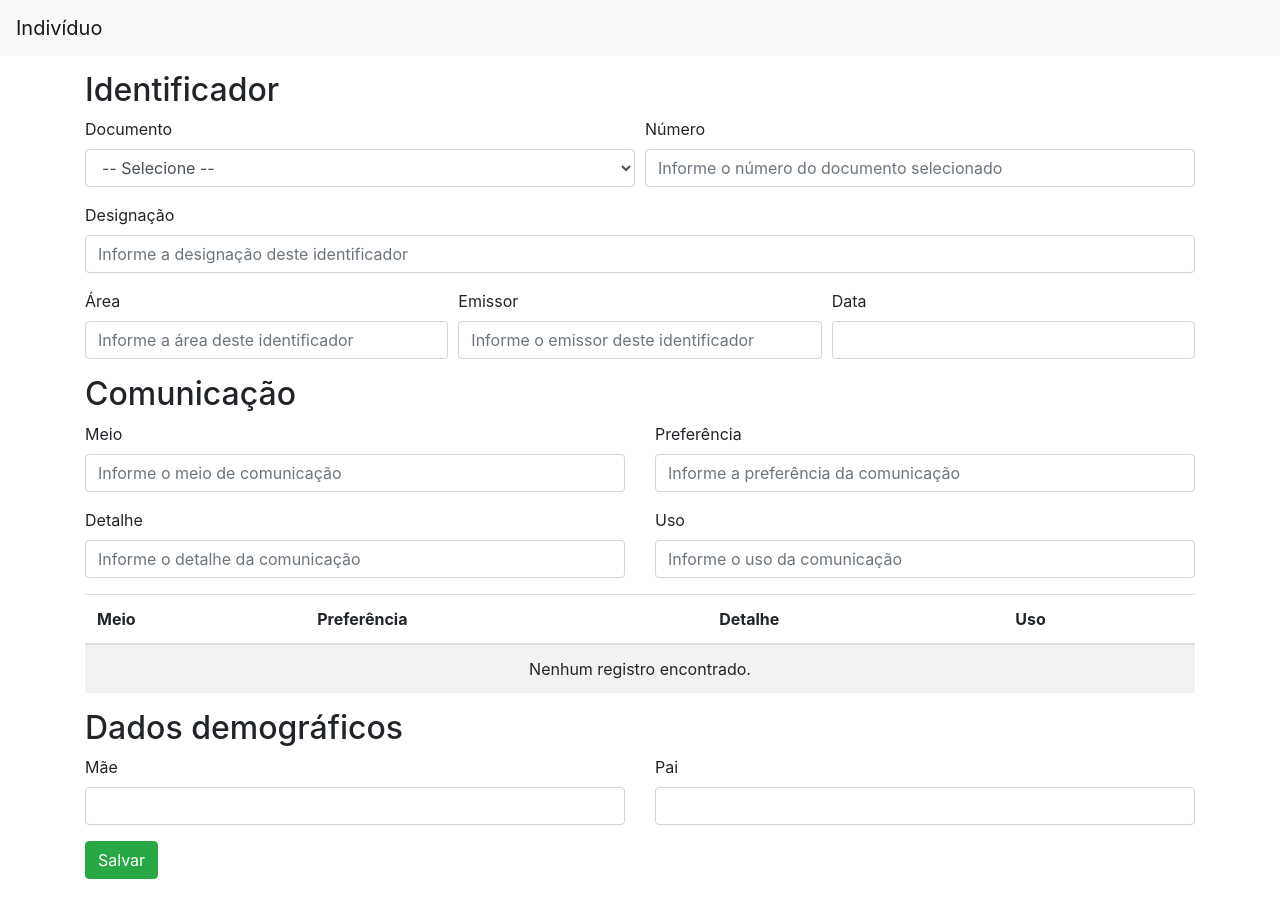
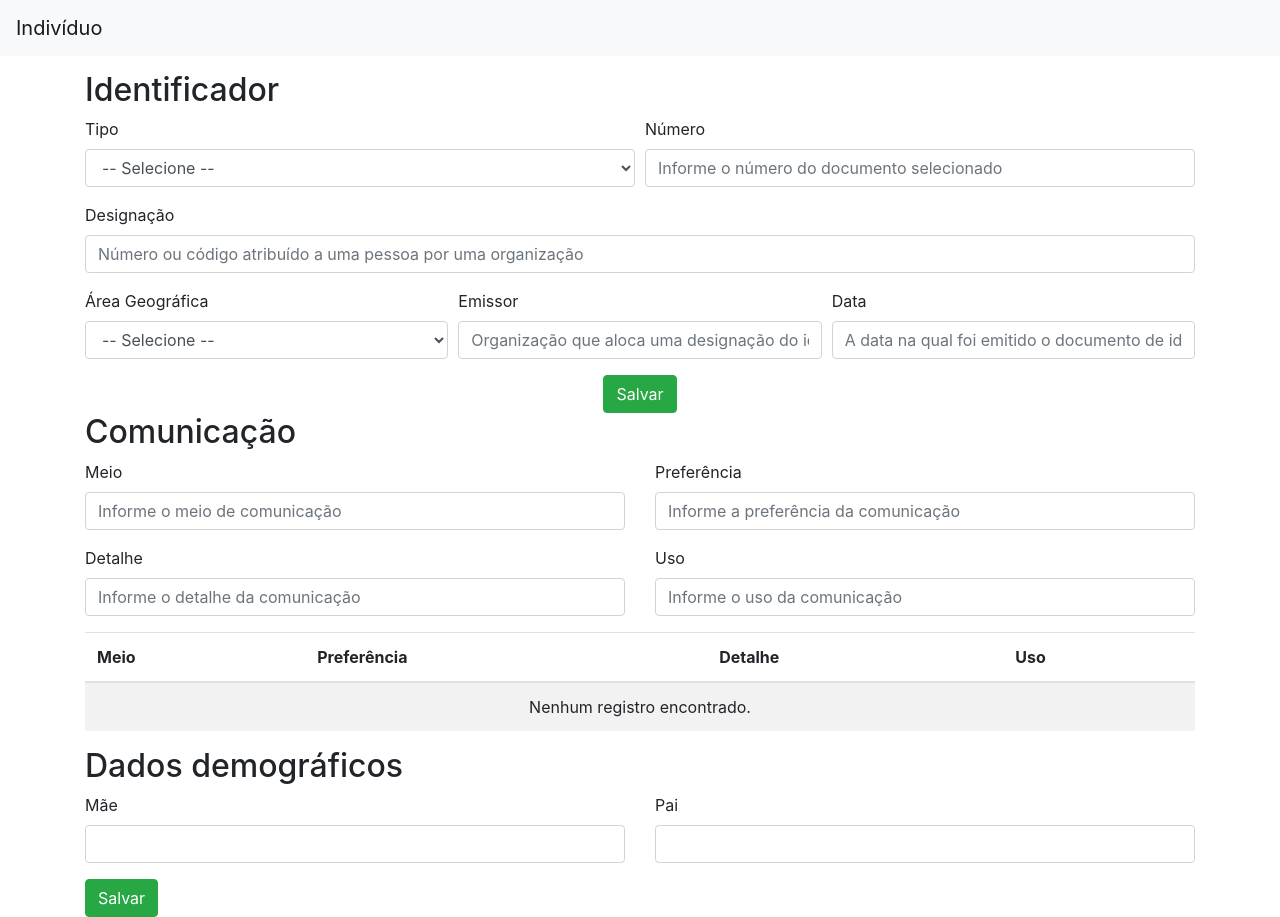
Before and after one commit to orenatoaraujo/fe-2018, an Angular app: page /individuos in a window 1280 px wide. Before the commit the page ends 879 px from the top, so only its background shows below. Built offline with nearby package versions, Linux system fonts and the light colour scheme.

Commit message:
Ajuste no formulário do identificador

```diff
--- a/src/app/identificador/identificador.component.html
+++ b/src/app/identificador/identificador.component.html
@@ -3,12 +3,12 @@
 <form (ngSubmit)="onSubmit()" #identificadorForm="ngForm" novalidate>
   <div class="form-row">
     <div class="form-group col-md-6">
-      <label for="inputDocumento">Documento</label>
-      <select id="inputDocumento"
+      <label for="inputTipo">Tipo</label>
+      <select id="inputTipo"
         class="form-control"
-        #inputDocumento='ngModel'
-        name='inputDocumento'
-        [(ngModel)]="identificador.documento">
+        #inputTipo='ngModel'
+        name='inputTipo'
+        [(ngModel)]="identificador.tipo">
         <option disabled selected value="null"> -- Selecione -- </option>
         <option value="1">Certidão</option>
         <option value="2">CTPS</option>
@@ -25,23 +25,20 @@
     </div>
   </div>
 
-  <div *ngIf="identificador.documento == 1" class="form-row">
+  <div *ngIf="identificador.tipo == 1" class="form-row">
       <div class="form-group col-md-2">
         <label for="iddocumentoCertidao">Certidão</label>
         <select id="iddocumentoCertidao" class="form-control">
           <option disabled selected value="null"> -- Selecione -- </option>
-          <option value="1">Nascimento</option>
-          <option value="2">Casamento</option>
-          <option value="3">Óbito</option>
-          <option value="4">Protesto</option>
-          <option value="5">Imóvel</option>
-          <option value="6">Apostilamento</option>
+          <option value="N">Nascimento</option>
+          <option value="C">Casamento</option>
+          <option value="D">Divórcio</option>
         </select>
       </div>
 
       <div class="form-group col-md-10">
       <label for="inputCartorio">Cartório</label>
-      <input type="text" placeholder="Informe o cartório da certidão"
+      <input type="text" placeholder="O nome do cartório que emitiu a certidão"
           class="form-control"
           #inputCartorio="ngModel"
           name="inputCartorio"
@@ -49,10 +46,10 @@
     </div>
   </div>
 
-  <div *ngIf="identificador.documento == 1" class="form-row">
+  <div *ngIf="identificador.tipo == 1" class="form-row">
       <div class="form-group col-md-6">
           <label for="inputLivro">Livro</label>
-          <input type="text" placeholder="Informe o livro do cartório"
+          <input type="text" placeholder="Número do livro no qual foi feito o registro da certidão no cartório"
               class="form-control"
               #inputLivro="ngModel"
               name="inputLivro"
@@ -60,7 +57,7 @@
       </div>
       <div class="form-group col-md-2">
           <label for="inputFolha">Folha</label>
-          <input type="text" placeholder="Informe a folha do livro"
+          <input type="text" placeholder="Número da folha do livro no qual foi feito o registro da certidão no cartório"
               class="form-control"
               #inputFolha="ngModel"
               name="inputFolha"
@@ -68,7 +65,7 @@
       </div>
       <div class="form-group col-md-4">
           <label for="inputTermo">Termo</label>
-          <input type="text" placeholder="Informe o termo do livro"
+          <input type="text" placeholder="Número da certidão constante no livro no qual foi lavrada a certidão no cartório"
               class="form-control"
               #inputTermo="ngModel"
               name="inputTermo"
@@ -76,10 +73,10 @@
       </div>
     </div>
 
-    <div *ngIf="identificador.documento == 2" class="form-row">
+    <div *ngIf="identificador.tipo == 2" class="form-row">
       <div class="form-group col-md-6">
           <label for="inputSerie">Serie</label>
-          <input type="text" placeholder="Informe a serie da CTPS"
+          <input type="text" placeholder="Número da série da CTPS"
               class="form-control"
               #inputSerie="ngModel"
               name="inputSerie"
@@ -89,41 +86,41 @@
           <label for="idEstado">Estado</label>
           <select id="idEstado" class="form-control">
             <option disabled selected value="null"> -- Selecione -- </option>
-            <option value="11">Rondônia</option>
-            <option value="12">Acre</option>
-            <option value="13">Amazonas</option>
-            <option value="14">Roraima</option>
-            <option value="15">Pará</option>
-            <option value="16">Amapá</option>
-            <option value="17">Tocantins</option>
-            <option value="21">Maranhão</option>
-            <option value="22">Piauí</option>
-            <option value="23">Ceará</option>
-            <option value="24">Rio Grande do Norte</option>
-            <option value="25">Paraíba</option>
-            <option value="26">Pernambuco</option>
-            <option value="27">Alagoas</option>
-            <option value="28">Sergipe</option>
-            <option value="29">Bahia</option>
-            <option value="31">Minas Gerais</option>
-            <option value="32">Espírito Santo</option>
-            <option value="33">Rio de Janeiro</option>
-            <option value="35">São Paulo</option>
-            <option value="41">Paraná</option>
-            <option value="42">Santa Catarina</option>
-            <option value="43">Rio Grande do Sul</option>
-            <option value="50">Mato Grosso do Sul</option>
-            <option value="51">Mato Grosso</option>
-            <option value="52">Goiás</option>
-            <option value="53">Distrito Federal</option>
+            <option value="AC">Acre</option>
+            <option value="AL">Alagoas</option>
+            <option value="AM">Amazonas</option>
+            <option value="AP">Amapá</option>
+            <option value="BA">Bahia</option>
+            <option value="CE">Ceará</option>
+            <option value="DF">Distrito Federal</option>
+            <option value="ES">Espírito Santo</option>
+            <option value="GO">Goiás</option>
+            <option value="MA">Maranhão</option>
+            <option value="MG">Minas Gerais</option>
+            <option value="MS">Mato Grosso do Sul</option>
+            <option value="MT">Mato Grosso</option>
+            <option value="PA">Pará</option>
+            <option value="PB">Paraíba</option>
+            <option value="PE">Pernambuco</option>
+            <option value="PI">Piauí</option>
+            <option value="PR">Paraná</option>
+            <option value="RJ">Rio de Janeiro</option>
+            <option value="RN">Rio Grande do Norte</option>
+            <option value="RO">Rondônia</option>
+            <option value="RR">Roraima</option>
+            <option value="RS">Rio Grande do Sul</option>
+            <option value="SC">Santa Catarina</option>
+            <option value="SE">Sergipe</option>
+            <option value="SP">São Paulo</option>
+            <option value="TO">Tocantins</option>
           </select>
       </div>
     </div>
 
-    <div *ngIf="identificador.documento == 3" class="form-row">
+    <div *ngIf="identificador.tipo == 3" class="form-row">
       <div class="form-group col-md-6">
           <label for="inputSecao">Seção</label>
-          <input type="text" placeholder="Informe a seção do título eleitoral"
+          <input type="text" placeholder="Número da seção eleitoral do título de eleitor"
               class="form-control"
               #inputSecao="ngModel"
               name="inputSecao"
@@ -131,7 +128,7 @@
       </div>
       <div class="form-group col-md-6">
           <label for="inputZona">Zona</label>
-          <input type="text" placeholder="Informe a zona do título eleitoral"
+          <input type="text" placeholder="Número da zona eleitoral do título de eleitor"
               class="form-control"
               #inputZona="ngModel"
               name="inputZona"
@@ -141,7 +138,7 @@
 
   <div class="form-group">
     <label for="inputDesignacao">Designação</label>
-    <input type="text" placeholder="Informe a designação deste identificador"
+    <input type="text" placeholder="Número ou código atribuído a uma pessoa por uma organização"
         class="form-control"
         #inputDesignacao='ngModel'
         name="inputDesignacao"
@@ -149,16 +146,22 @@
   </div>
   <div class="form-row">
     <div class="form-group col-md-4">
-        <label for="inputArea">Área</label>
-        <input type="text" placeholder="Informe a área deste identificador"
-            class="form-control"
-            #inputArea="ngModel"
-            name="inputArea"
-            [(ngModel)]="identificador.area">
+        <label for="inputArea">Área Geográfica</label>
+        <select id="inputDocumento"
+          class="form-control"
+          #inputArea='ngModel'
+          name='inputArea'
+          [(ngModel)]="identificador.area">
+          <option disabled selected value="null"> -- Selecione -- </option>
+          <option value="1">Sujeito Local</option>
+          <option value="2">Área, Região ou Distrito</option>
+          <option value="3">Estado, Província ou Território</option>
+          <option value="4">Nacional</option>
+        </select>
     </div>
     <div class="form-group col-md-4">
       <label for="inputEmissor">Emissor</label>
-      <input type="text" placeholder="Informe o emissor deste identificador"
+      <input type="text" placeholder="Organização que aloca uma designação do identificador de um indivíduo"
           class="form-control"
           #inputEmissor="ngModel"
           name="inputEmissor"
@@ -166,7 +169,17 @@
     </div>
     <div class="form-group col-md-4">
       <label for="idData">Data</label>
-      <input type="text" class="form-control" id="idData" >
+      <input type="text" placeholder="A data na qual foi emitido o documento de identificação do indivíduo"
+         class="form-control" id="idData" >
     </div>
   </div>
+
+  <div class="row">
+    <div class="col-12 text-center">
+        <button type="submit" class="btn btn-success" >Salvar</button>
+    </div>
+  </div>
+
+
+
 </form>
--- a/src/app/identificador/identificador.component.ts
+++ b/src/app/identificador/identificador.component.ts
@@ -17,9 +17,9 @@ export class IdentificadorComponent implements OnInit {
 
   ngOnInit(): void {
     this.identificador = new Identificador(
-      null, null, '', '', '', null,
-      null,'', '', null, '',  null,
-      null, null, null);
+      null, null, null, null, null,
+      null, null, null, null, null,
+      null, null, null, null, null);
   }
 
   onSubmit(): void {
--- a/src/app/identificador/identificador.model.ts
+++ b/src/app/identificador/identificador.model.ts
@@ -3,21 +3,21 @@ export class Identificador {
     public id: number;
 
     constructor(
-        public documento: number,
+        public tipo: number,
         public numero: number,
         public designacao: string,
         public area: string,
         public emissor: string,
         public data: Date,
 
-        public certidao: number,
+        public certidao: string,
         public cartorio: string,
-        public livro: string,
+        public livro: number,
         public folha: number,
-        public termo: string,
+        public termo: number,
 
         public serie: number,
-        public estado: number,
+        public estado: string,
 
         public secao: number,
         public zona: number
```
